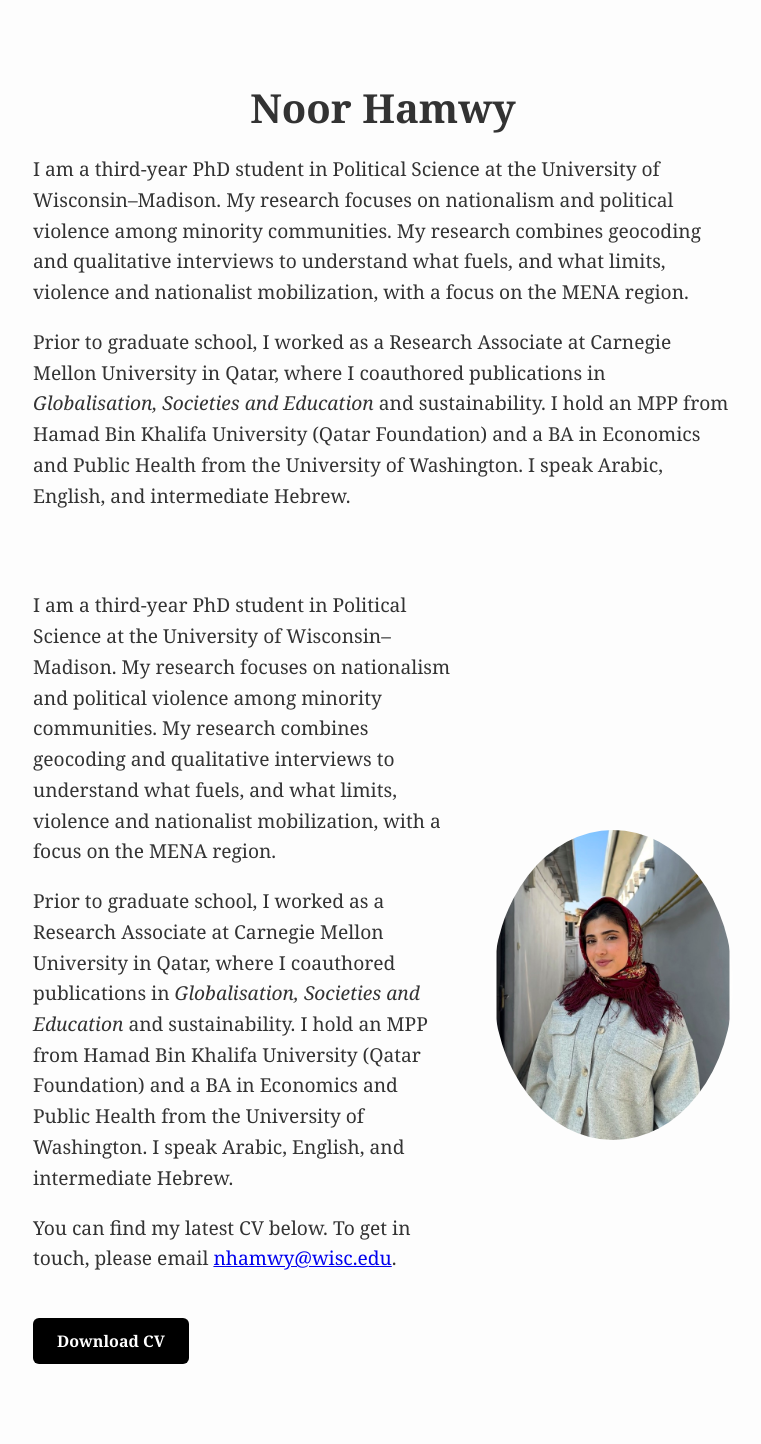
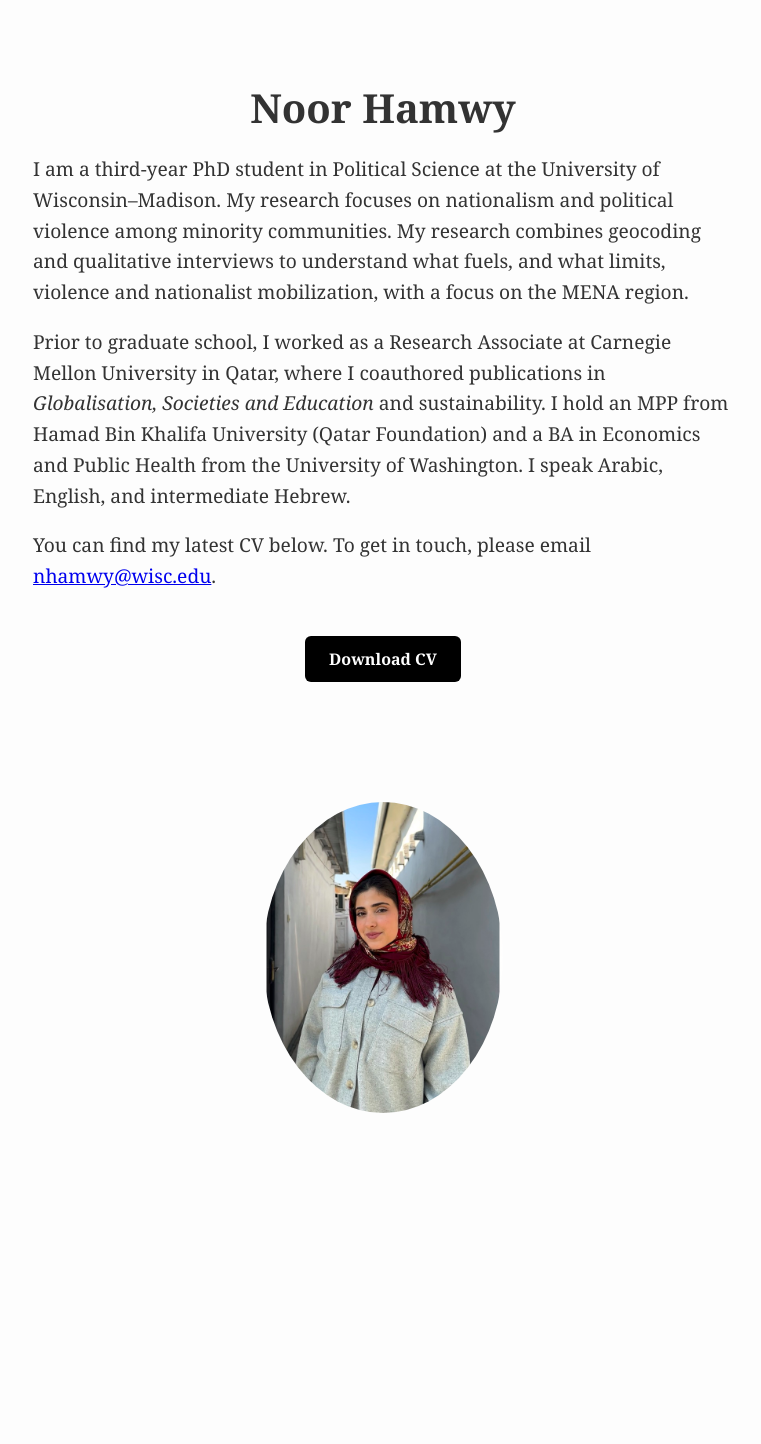
Before and after one commit to NoorHamwy/noorhamwy.github.io, a Jekyll site: the page index.html, which Jekyll copies as it is, in a window 1280 px wide. Shown: the whole page, without its empty margins (257-1018 px from the left). Built offline with Jekyll 4.4.1, drawn with Linux system fonts in a browser that asks for light colours; after the commit the page ends 1118 px from its top, so only the background shows below that.

Commit message:
Update index.html

```diff
--- a/index.html
+++ b/index.html
@@ -56,14 +56,7 @@
 <body>
   <div class="container">
     <h1>Noor Hamwy</h1>
-    <p>
-      I am a third-year PhD student in Political Science at the University of Wisconsin–Madison. My research focuses on nationalism and political violence among minority communities. My research combines geocoding and qualitative interviews to understand what fuels, and what limits, violence and nationalist mobilization, with a focus on the MENA region.
-    </p>
-    <p>
-      Prior to graduate school, I worked as a Research Associate at Carnegie Mellon University in Qatar, where I coauthored publications in <em>Globalisation, Societies and Education</em> and sustainability. I hold an MPP from Hamad Bin Khalifa University (Qatar Foundation) and a BA in Economics and Public Health from the University of Washington. I speak Arabic, English, and intermediate Hebrew.
-  <div style="display: flex; flex-wrap: wrap; align-items: center; justify-content: center; gap: 40px; margin-top: 60px;">
 
-  <div style="flex: 1; min-width: 280px; max-width: 500px; text-align: left;">
     <p>
       I am a third-year PhD student in Political Science at the University of Wisconsin–Madison. My research focuses on nationalism and political violence among minority communities. My research combines geocoding and qualitative interviews to understand what fuels, and what limits, violence and nationalist mobilization, with a focus on the MENA region.
     </p>
```
